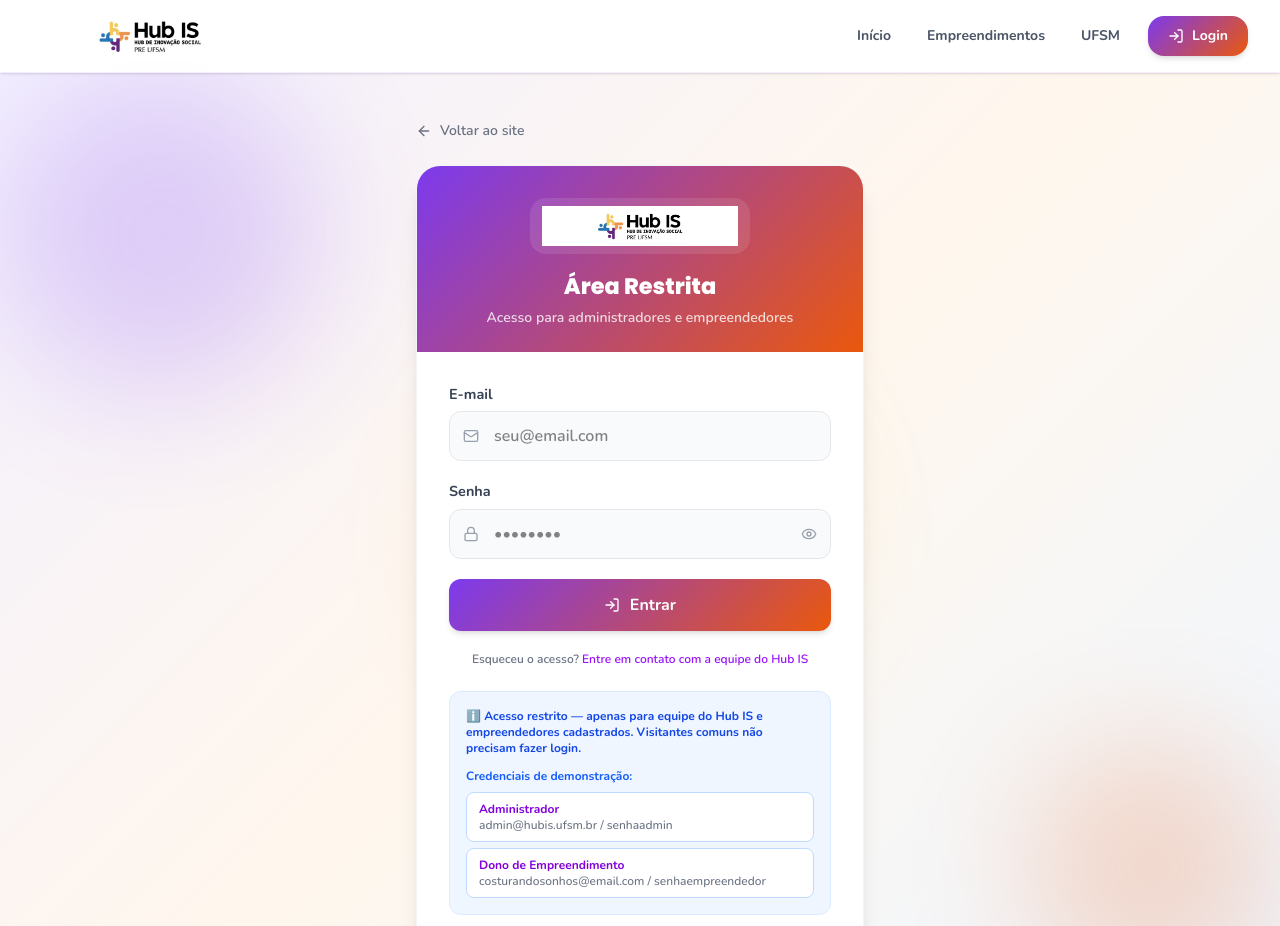
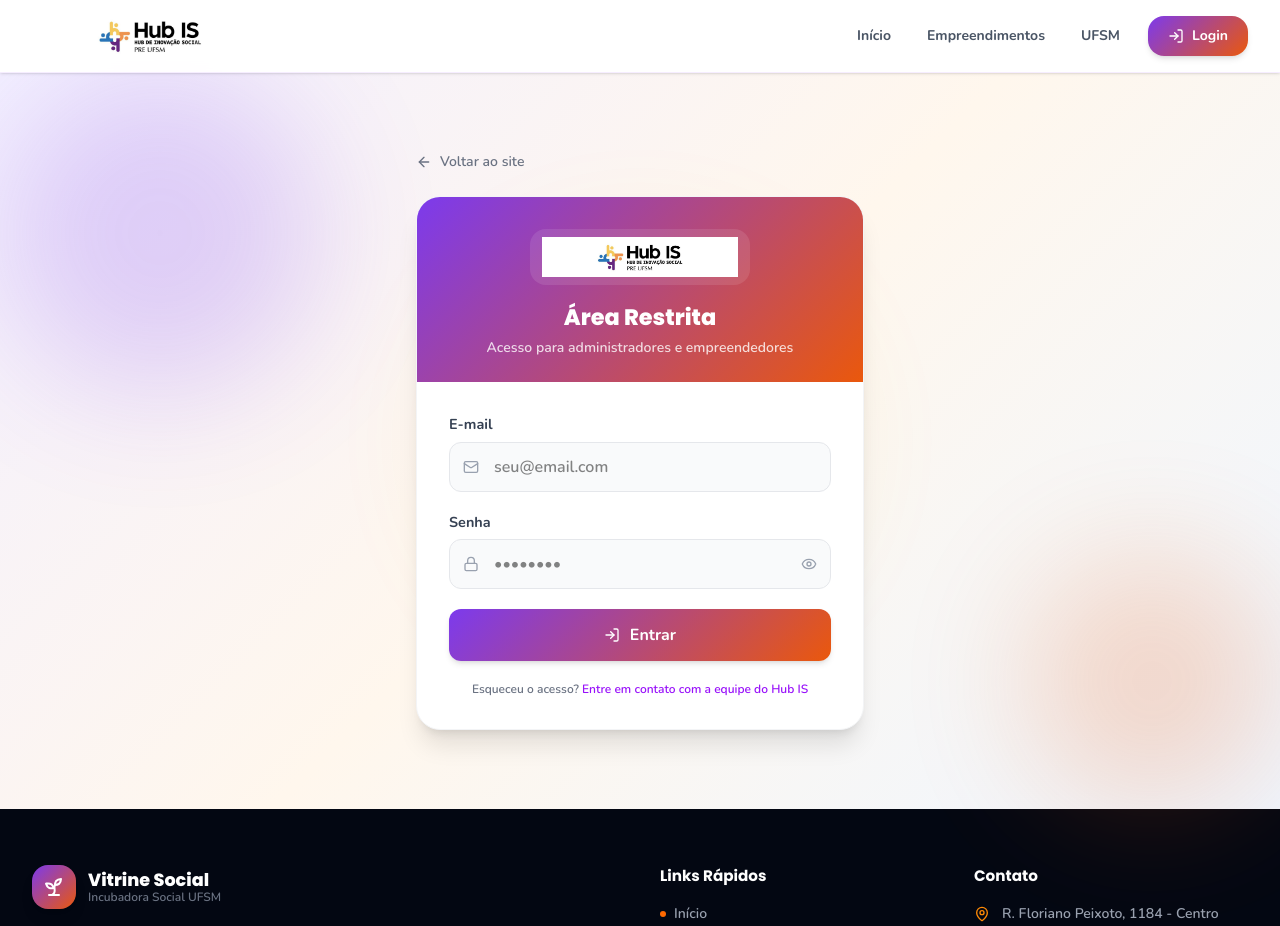
Before and after one commit to hubisct/front, a React (Vite) app: page /login in a window 1280 px wide. Shown: the top 926 px of the page. Built offline with nearby package versions, Linux system fonts and the light colour scheme; no server answers.

Commit message:
credenciais de teste removidas no front

```diff
--- a/src/app/pages/LoginPage.tsx
+++ b/src/app/pages/LoginPage.tsx
@@ -52,19 +52,6 @@ export function LoginPage() {
       );
     }
   };
-
-  const demoHints = [
-    {
-      role: "Administrador",
-      email: "admin@hubis.ufsm.br",
-      password: "senhaadmin",
-    },
-    {
-      role: "Dono de Empreendimento",
-      email: "costurandosonhos@email.com",
-      password: "senhaempreendedor",
-    },
-  ];
 
   return (
     <div
@@ -292,50 +279,6 @@ export function LoginPage() {
               </p>
             </form>
 
-            {/* Info + demo hints */}
-            <div className="mt-6 p-4 rounded-xl bg-blue-50 border border-blue-100">
-              <p
-                className="text-blue-700 text-xs mb-3"
-                style={{ fontFamily: "Nunito, sans-serif", fontWeight: 700 }}
-              >
-                ℹ️ Acesso restrito — apenas para equipe do Hub IS e empreendedores cadastrados. Visitantes comuns não precisam fazer login.
-              </p>
-              <p
-                className="text-blue-600 text-xs mb-2"
-                style={{ fontFamily: "Nunito, sans-serif", fontWeight: 700 }}
-              >
-                Credenciais de demonstração:
-              </p>
-              <div className="space-y-1.5">
-                {demoHints.map((hint) => (
-                  <button
-                    key={hint.role}
-                    type="button"
-                    onClick={() => {
-                      setEmail(hint.email);
-                      setPassword(hint.password);
-                    }}
-                    className="w-full text-left px-3 py-2 rounded-lg bg-white border border-blue-200 hover:border-purple-400 transition-colors"
-                  >
-                    <p
-                      className="text-purple-700 text-xs"
-                      style={{
-                        fontFamily: "Nunito, sans-serif",
-                        fontWeight: 700,
-                      }}
-                    >
-                      {hint.role}
-                    </p>
-                    <p
-                      className="text-gray-500 text-xs"
-                      style={{ fontFamily: "Nunito, sans-serif" }}
-                    >
-                      {hint.email} / {hint.password}
-                    </p>
-                  </button>
-                ))}
-              </div>
-            </div>
           </div>
         </div>
       </div>
```
